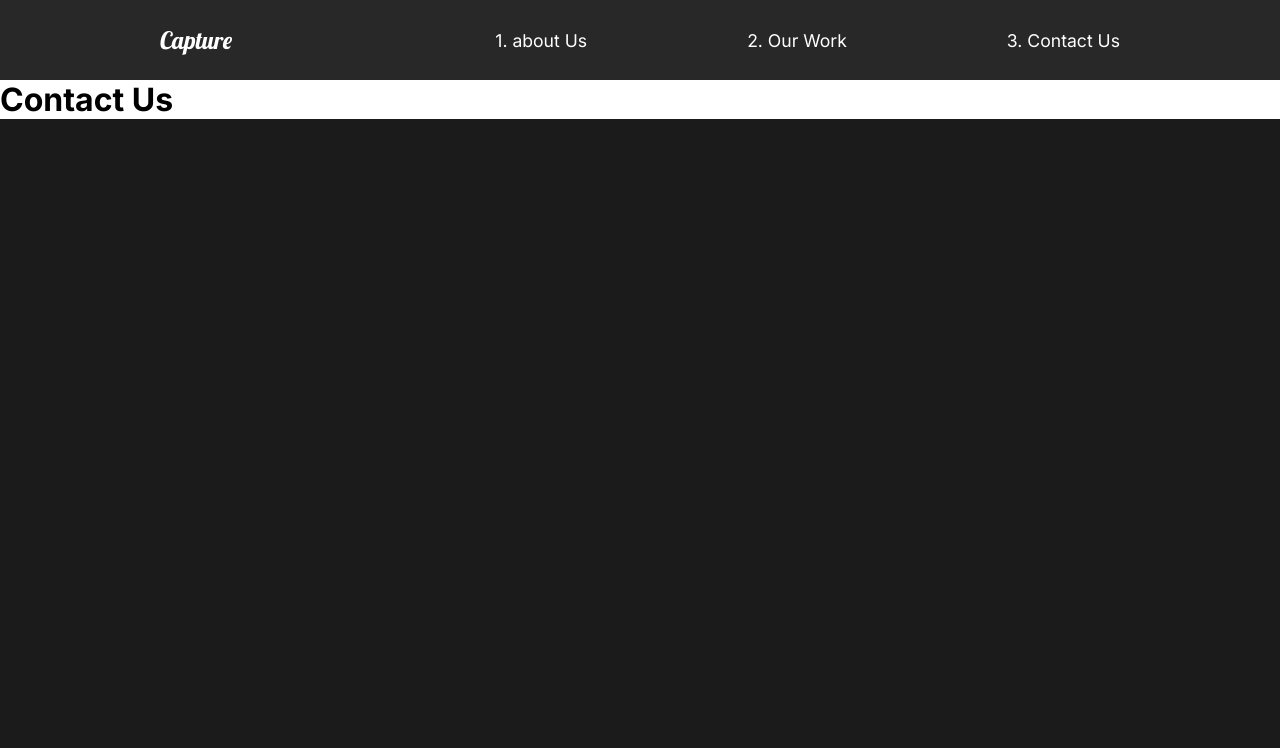
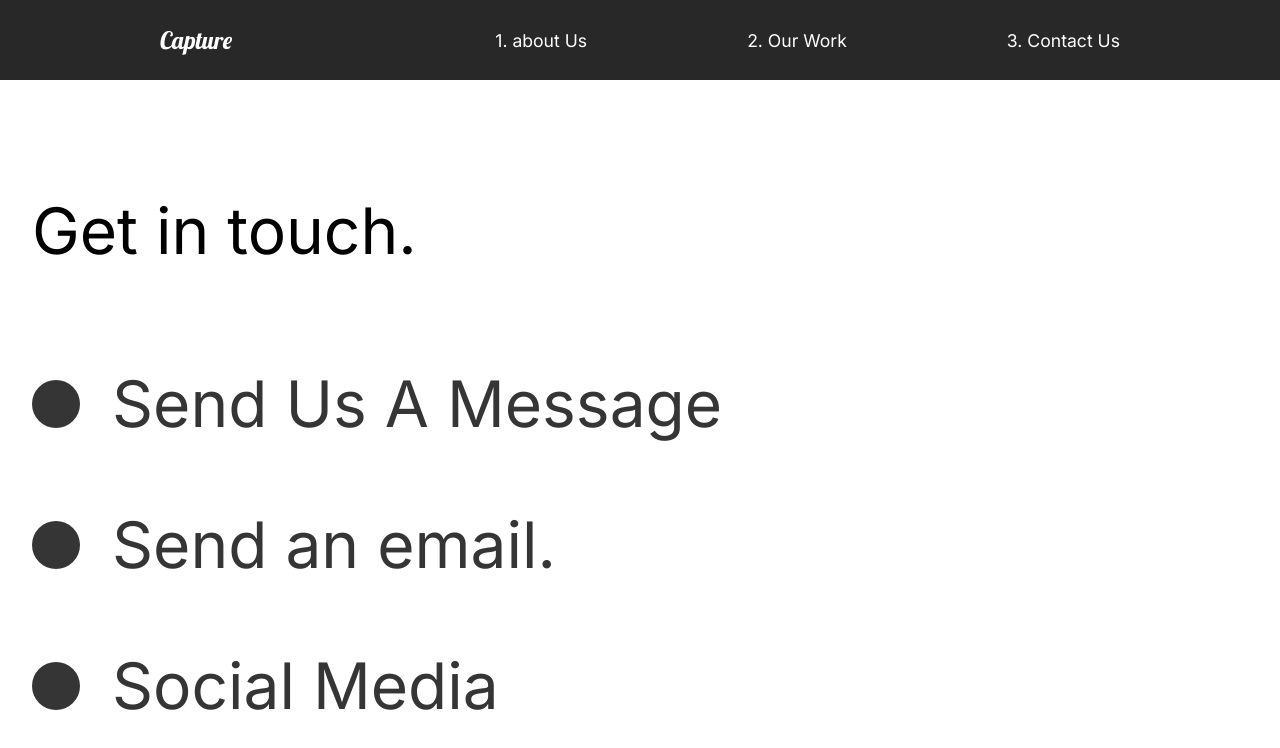
Before and after one commit to slmgnm/website-react, a React (Create React App) app: page /contact in a window 1280 px wide. Shown: the top 748 px of the page. Built offline with nearby package versions, Linux system fonts and the light colour scheme.

Commit message:
contactUs

```diff
--- a/src/pages/ContactUs.js
+++ b/src/pages/ContactUs.js
@@ -1,20 +1,77 @@
 import React from "react";
-
+//Animations
 import { motion } from "framer-motion";
-
-import { pageAnimation } from "./../animation";
+import { pageAnimation, titleAnim } from "../animation";
+import styled from "styled-components";
 
 const ContactUs = () => {
   return (
-    <motion.div
+    <ContactStyle
+      exit="exit"
       variants={pageAnimation}
       initial="hidden"
       animate="show"
-      exit="exit"
-      style={{background: "#fff"}}>
-      <h1> Contact Us</h1>
-    </motion.div>
+      style={{ background: "#fff" }}>
+      <Title>
+        <Hide>
+          <motion.h2 variants={titleAnim}>Get in touch.</motion.h2>
+        </Hide>
+      </Title>
+      <div>
+        <Hide>
+          <Social variants={titleAnim}>
+            <Circle />
+            <h2>Send Us A Message</h2>
+          </Social>
+        </Hide>
+        <Hide>
+          <Social variants={titleAnim}>
+            <Circle />
+            <h2>Send an email.</h2>
+          </Social>
+        </Hide>
+        <Hide>
+          <Social variants={titleAnim}>
+            <Circle />
+            <h2>Social Media</h2>
+          </Social>
+        </Hide>
+      </div>
+    </ContactStyle>
   );
 };
 
+const ContactStyle = styled(motion.div)`
+  padding: 5rem 10rem;
+  color: #353535;
+  min-height: 90vh;
+  @media (max-width: 1500px) {
+    padding: 2rem;
+    font-size: 1rem;
+  }
+`;
+const Title = styled.div`
+  margin-bottom: 4rem;
+  color: black;
+  @media (max-width: 1500px) {
+    margin-top: 5rem;
+  }
+`;
+const Hide = styled.div`
+  overflow: hidden;
+`;
+const Circle = styled.div`
+  border-radius: 50%;
+  width: 3rem;
+  height: 3rem;
+  background: #353535;
+`;
+const Social = styled(motion.div)`
+  display: flex;
+  align-items: center;
+  h2 {
+    margin: 2rem;
+  }
+`;
+
 export default ContactUs;
```
